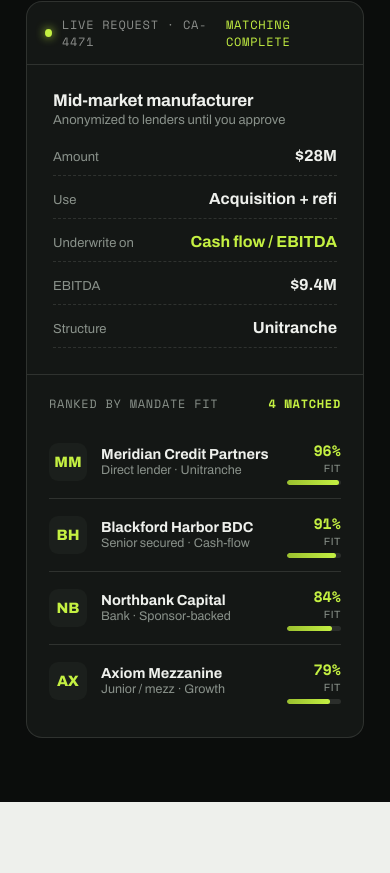
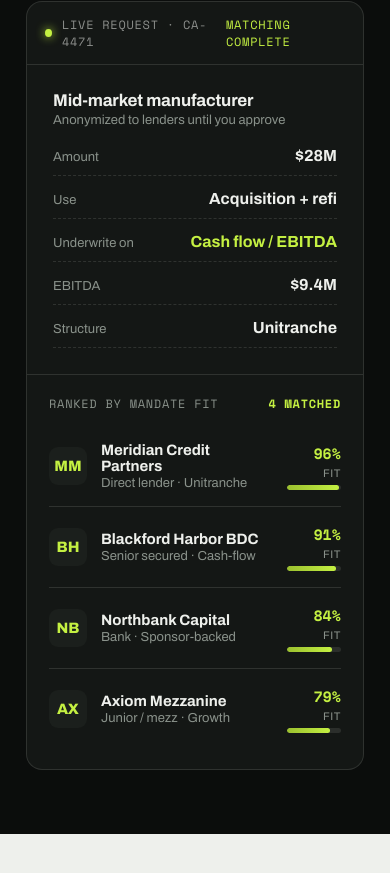
Before and after one commit to bencrane/capital-expansion-hq-2, an Astro site in the folder capitalask/apps/marketing/: page / in a window 390 px wide. Shown: the part 1095-1968 px from the top of the page. Built offline with nearby package versions, Linux system fonts and the light colour scheme; Astro itself is replaced by a stand-in of ours.

Commit message:
style(marketing): design-review Tier-1 fixes (color tokens, density, responsive) (#1)
* chore(marketing): add package-lock and gitignore gstack state

* style(design): FIX-1 unify color system — tokenize raw hex bypasses

Add --ink-2/--ink-3/--ink-cta/--lime-bright/--line-d-strong/--track to
:root and replace 9 hardcoded hex/rgba values that bypassed the palette.
Zero visual change; one color system instead of one-and-a-fork.

* style(design): FIX-2 metrics band 2x2 at mid-width

The 4-up numerals only had room above ~1024px; between 760-1024 the
$3.3B/300+/3x/~21d figures crushed together. Add a 1024px breakpoint
to drop to 2x2 with comfortable gaps.

* style(design): FIX-3 decompress MatchPanel match rows

The matches column was the densest block on the page. Raise row padding
13->16px and lift the sub-12px micro-type floor (name 14.5->15, type
12.5->13, fit label 10.5->11) so each lender row breathes and reads.

* style(design): FIX-4 problem-strip copy contrast + leading

The 3-up problem cells held the densest paper text at 14.5px/1.5 on the
lighter ink-3 grey. Bump to 15px/1.6 on the darker ink-2 (~7.8:1 contrast)
so the cells read less tight.

* style(design): FIX-5 unify section card heading sizes

.strip/.node/.fcard h5 were 20/19/21px for the same heading tier. Add a
shared --t-h5 token (20px) so the three card grids use one size — first
step toward a real type scale.

* chore: gitignore design-audit report dir

```diff
--- a/capitalask/apps/marketing/src/styles/global.css
+++ b/capitalask/apps/marketing/src/styles/global.css
@@ -11,10 +11,19 @@
   --mute-d: rgba(238,240,236,0.55);
   --line-d: rgba(238,240,236,0.12);
   --line-l: rgba(11,13,12,0.12);
+  --line-d-strong: rgba(238,240,236,0.28);
+  --track: rgba(238,240,236,0.1);
+  /* ink-on-paper ramp (dark text over --paper sections) */
+  --ink-2: #4a4f49;
+  --ink-3: #555a54;
+  --ink-cta: #2c3329;
+  --lime-bright: #d4ff5c;
   --disp: 'Archivo', sans-serif;
   --body: 'Archivo', system-ui, sans-serif;
   --mono: 'Space Mono', monospace;
   --serif: 'Newsreader', Georgia, serif;
+  /* shared type step for section sub-card headings */
+  --t-h5: 20px;
 }
 
 * {
@@ -134,7 +143,7 @@
 }
 
 .nav-btn:hover {
-  background: #d4ff5c;
+  background: var(--lime-bright);
 }
 
 @media (max-width: 840px) {
@@ -333,7 +342,7 @@
 
 .tt:hover {
   color: var(--paper);
-  border-color: rgba(238,240,236,0.28);
+  border-color: var(--line-d-strong);
 }
 
 .tt.on {
@@ -460,7 +469,7 @@
   display: flex;
   align-items: center;
   gap: 14px;
-  padding: 13px 0;
+  padding: 16px 0;
   border-bottom: 1px solid var(--line-d);
 }
 
@@ -489,13 +498,13 @@
 
 .m-info .nm {
   font-weight: 700;
-  font-size: 14.5px;
+  font-size: 15px;
 }
 
 .m-info .ty {
   color: var(--mute);
-  font-size: 12.5px;
-  margin-top: 1px;
+  font-size: 13px;
+  margin-top: 2px;
 }
 
 .m-fit {
@@ -512,16 +521,16 @@
 
 .m-fit .lab {
   color: var(--mute);
-  font-size: 10.5px;
+  font-size: 11px;
   letter-spacing: 0.05em;
   text-transform: uppercase;
-  margin-top: 2px;
+  margin-top: 3px;
 }
 
 .m-bar {
   width: 54px;
   height: 5px;
-  background: rgba(238,240,236,0.1);
+  background: var(--track);
   border-radius: 4px;
   margin-top: 6px;
   overflow: hidden;
@@ -586,7 +595,7 @@
 }
 
 .sec.paper .sec-p {
-  color: #4a4f49;
+  color: var(--ink-2);
 }
 
 /* PROBLEM STRIP */
@@ -622,16 +631,16 @@
 .strip .cell h5 {
   font-family: var(--disp);
   font-weight: 700;
-  font-size: 20px;
+  font-size: var(--t-h5);
   margin-top: 14px;
   letter-spacing: -0.01em;
 }
 
 .strip .cell p {
-  font-size: 14.5px;
-  line-height: 1.5;
-  color: #555a54;
-  margin-top: 9px;
+  font-size: 15px;
+  line-height: 1.6;
+  color: var(--ink-2);
+  margin-top: 10px;
 }
 
 /* HOW STEPS */
@@ -686,7 +695,7 @@
 .node h5 {
   font-family: var(--disp);
   font-weight: 700;
-  font-size: 19px;
+  font-size: var(--t-h5);
   letter-spacing: -0.01em;
 }
 
@@ -736,13 +745,13 @@
 .fcard h5 {
   font-family: var(--disp);
   font-weight: 700;
-  font-size: 21px;
+  font-size: var(--t-h5);
   margin-top: 18px;
   letter-spacing: -0.01em;
 }
 
 .fcard p {
-  color: #4a4f49;
+  color: var(--ink-2);
   font-size: 15px;
   line-height: 1.55;
   margin-top: 10px;
@@ -773,7 +782,7 @@
 }
 
 .fcard.tall .stat-cap {
-  color: #555a54;
+  color: var(--ink-3);
   font-size: 13.5px;
   margin-top: 8px;
 }
@@ -786,9 +795,17 @@
   margin-top: 58px;
 }
 
+/* Mid-width: drop to 2x2 so the oversized numerals don't crush together
+   in the laptop range (the 4-up only had room above ~1024px). */
+@media (max-width: 1024px) {
+  .band {
+    grid-template-columns: 1fr 1fr;
+    gap: 48px 32px;
+  }
+}
+
 @media (max-width: 760px) {
   .band {
-    grid-template-columns: 1fr 1fr;
     gap: 40px 24px;
   }
 }
@@ -872,7 +889,7 @@
   font-size: 18px;
   max-width: 460px;
   margin-top: 18px;
-  color: #2c3329;
+  color: var(--ink-cta);
   position: relative;
 }
 
```
Also changed, not shown: 2 other files.
